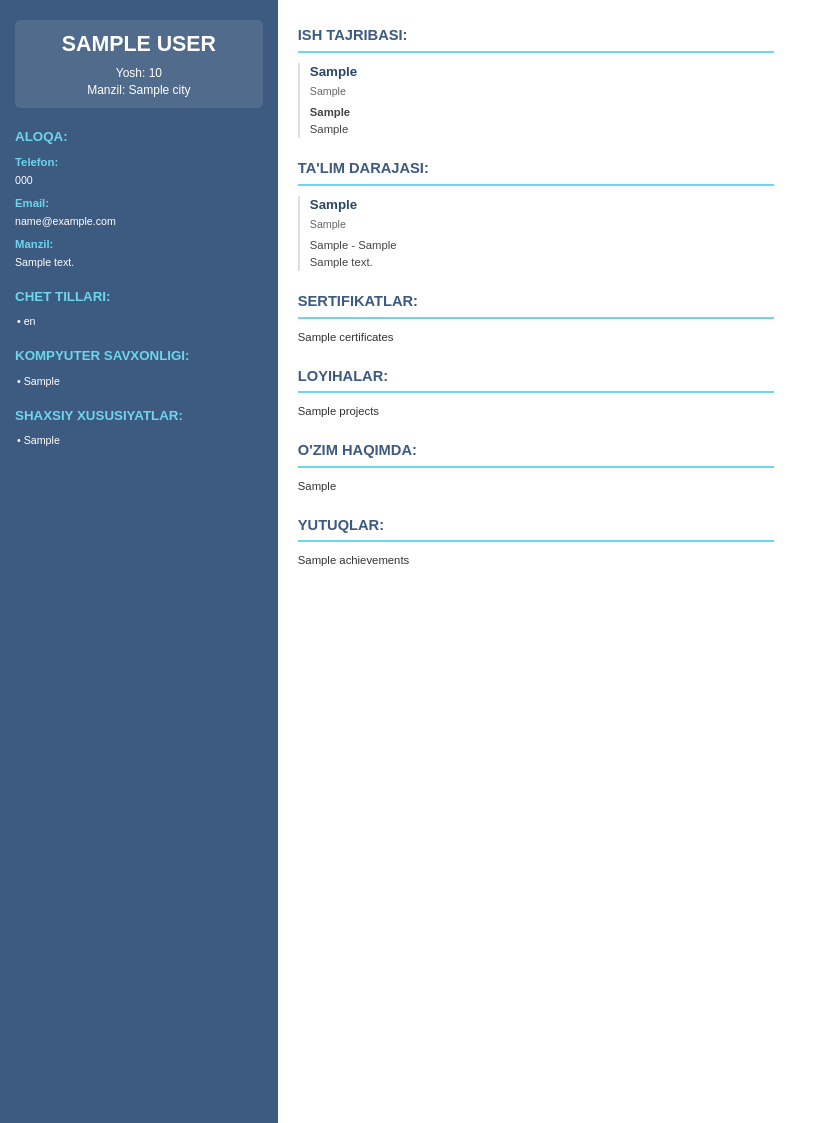
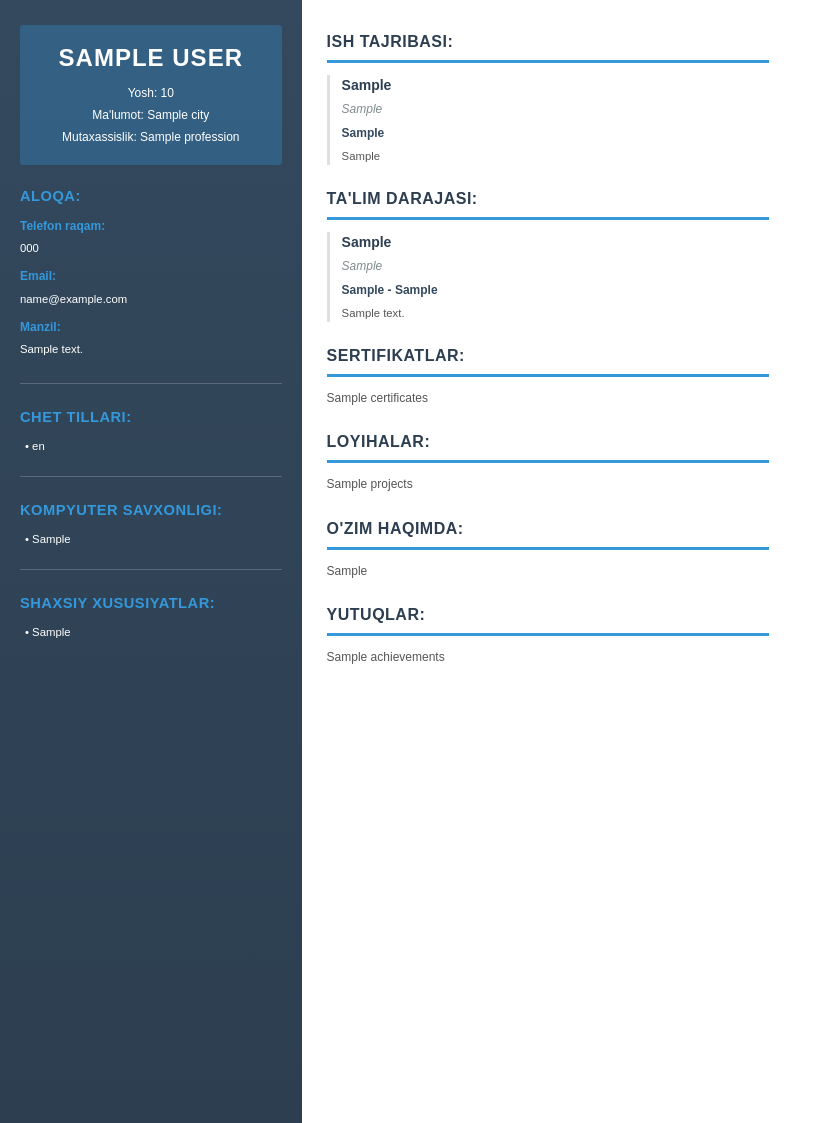
Before and after one commit to Yusufxon26/auto-rezyume, a Flask app: template templates/resume_pdf.html in a window 1280 px wide. Shown: the whole page, without its empty margins (0-837 px from the left). Run offline with Flask 3, Linux system fonts and the light colour scheme; the template is opened without the code that fills it: most values are stand-ins (such as "Sample title", 1, 10 or a date in 2020).

Commit message:
Professional two-column PDF template with dark sidebar and timeline layout

```diff
--- a/templates/resume_pdf.html
+++ b/templates/resume_pdf.html
@@ -18,214 +18,217 @@
         body {
             font-family: Arial, sans-serif;
             font-size: 9pt;
-            line-height: 1.4;
-            color: #333;
+            line-height: 1.5;
+            color: #2c3e50;
         }
 
-        .cv-wrapper {
+        .cv-container {
             display: table;
             width: 210mm;
             height: 297mm;
         }
 
-        /* CHAP USTUN */
-        .cv-left {
+        /* ============ CHAP USTUN (SIDEBAR) ============ */
+        .sidebar {
             display: table-cell;
-            width: 35%;
-            background: #3d5a80;
+            width: 38%;
+            background: linear-gradient(180deg, #34495e 0%, #2c3e50 100%);
             color: white;
-            padding: 20px 15px;
+            padding: 25px 20px;
             vertical-align: top;
         }
 
-        .photo-box {
+        /* FOTO */
+        .photo-container {
             text-align: center;
-            margin-bottom: 15px;
+            margin-bottom: 20px;
         }
 
-        .photo-box img {
-            width: 130px;
-            height: 130px;
-            border-radius: 5px;
-            border: 3px solid white;
+        .photo-container img {
+            width: 140px;
+            height: 140px;
+            border: 4px solid white;
+            border-radius: 3px;
             object-fit: cover;
         }
 
-        .name-box {
+        /* ISM VA YOSH */
+        .profile-name {
             text-align: center;
+            background: rgba(52, 152, 219, 0.3);
+            padding: 15px 10px;
             margin-bottom: 20px;
-            padding: 10px 5px;
-            background: rgba(255,255,255,0.1);
-            border-radius: 5px;
+            border-radius: 3px;
         }
 
-        .name-box h1 {
-            font-size: 16pt;
+        .profile-name h1 {
+            font-size: 18pt;
+            font-weight: bold;
             text-transform: uppercase;
-            margin-bottom: 5px;
-            font-weight: bold;
+            margin-bottom: 8px;
+            letter-spacing: 1px;
         }
 
-        .name-box .age {
+        .profile-name .info-line {
             font-size: 9pt;
-            margin-bottom: 3px;
+            margin: 4px 0;
         }
 
-        .name-box .location {
-            font-size: 8pt;
-            opacity: 0.9;
+        /* SIDEBAR SECTIONS */
+        .sidebar-block {
+            margin-bottom: 22px;
+            padding-bottom: 15px;
+            border-bottom: 1px solid rgba(255,255,255,0.2);
         }
 
-        .left-section {
-            margin-bottom: 18px;
+        .sidebar-block:last-child {
+            border-bottom: none;
         }
 
-        .left-section h3 {
-            font-size: 10pt;
+        .sidebar-block h3 {
+            font-size: 11pt;
+            color: #3498db;
             text-transform: uppercase;
-            color: #6dd5ed;
-            margin-bottom: 8px;
+            margin-bottom: 10px;
             font-weight: bold;
+            letter-spacing: 0.5px;
         }
 
-        .left-section p {
-            font-size: 8pt;
-            line-height: 1.5;
+        .contact-item {
+            margin-bottom: 10px;
+            font-size: 8.5pt;
+            line-height: 1.6;
         }
 
-        .left-section ul {
+        .contact-item strong {
+            display: block;
+            color: #3498db;
+            margin-bottom: 3px;
+            font-size: 9pt;
+        }
+
+        .sidebar-list {
             list-style: none;
             padding: 0;
-            font-size: 8pt;
-        }
-
-        .left-section li {
-            margin-bottom: 5px;
-            padding-left: 12px;
-        }
-
-        .contact-line {
-            margin-bottom: 8px;
-            font-size: 8pt;
-            word-wrap: break-word;
-        }
-
-        .contact-line strong {
-            display: block;
-            color: #6dd5ed;
-            margin-bottom: 2px;
             font-size: 8.5pt;
         }
 
-        /* O'NG USTUN */
-        .cv-right {
+        .sidebar-list li {
+            margin-bottom: 6px;
+            padding-left: 15px;
+            text-indent: -10px;
+        }
+
+        /* ============ O'NG USTUN (MAIN CONTENT) ============ */
+        .main-content {
             display: table-cell;
-            width: 65%;
-            padding: 25px 20px;
+            width: 62%;
+            padding: 30px 25px;
             vertical-align: top;
             background: white;
         }
 
-        .right-section {
-            margin-bottom: 20px;
+        .content-section {
+            margin-bottom: 22px;
         }
 
-        .right-section h3 {
-            font-size: 11pt;
-            color: #3d5a80;
+        .content-section h2 {
+            font-size: 12pt;
+            color: #2c3e50;
             text-transform: uppercase;
-            border-bottom: 2px solid #6dd5ed;
-            padding-bottom: 5px;
-            margin-bottom: 10px;
+            border-bottom: 3px solid #3498db;
+            padding-bottom: 6px;
+            margin-bottom: 12px;
             font-weight: bold;
+            letter-spacing: 0.5px;
         }
 
-        .content-item {
-            margin-bottom: 12px;
-            padding-left: 10px;
-            border-left: 2px solid #e0e0e0;
+        .timeline-item {
+            margin-bottom: 15px;
+            padding-left: 12px;
+            border-left: 3px solid #e0e0e0;
         }
 
-        .content-item h4 {
-            font-size: 10pt;
-            color: #2c4766;
-            margin-bottom: 3px;
+        .timeline-item h4 {
+            font-size: 10.5pt;
+            color: #2c3e50;
             font-weight: bold;
+            margin-bottom: 4px;
         }
 
-        .content-item .meta {
-            font-size: 8pt;
-            color: #666;
+        .timeline-item .years {
+            font-size: 9pt;
+            color: #7f8c8d;
+            font-style: italic;
+            margin-bottom: 6px;
+        }
+
+        .timeline-item .institution {
+            font-size: 9pt;
+            color: #34495e;
+            font-weight: bold;
             margin-bottom: 5px;
         }
 
-        .content-item p {
+        .timeline-item p {
             font-size: 8.5pt;
-            color: #444;
-            line-height: 1.5;
+            color: #555;
+            line-height: 1.6;
             white-space: pre-line;
         }
 
-        .simple-text {
-            font-size: 8.5pt;
-            line-height: 1.5;
+        .text-content {
+            font-size: 9pt;
+            line-height: 1.6;
+            color: #555;
             white-space: pre-line;
-        }
-
-        /* Bullet list uchun oddiy usul */
-        .bullet-list {
-            list-style: none;
-            padding: 0;
-        }
-
-        .bullet-item {
-            margin-bottom: 5px;
-            padding-left: 15px;
-            text-indent: -10px;
         }
     </style>
 </head>
 <body>
-    <div class="cv-wrapper">
+    <div class="cv-container">
 
-        <!-- CHAP USTUN -->
-        <div class="cv-left">
+        <!-- =============== CHAP USTUN (SIDEBAR) =============== -->
+        <div class="sidebar">
 
             <!-- FOTO -->
             {% if resume.photo_path %}
-            <div class="photo-box">
+            <div class="photo-container">
                 <img src="{{ url_for('static', filename=resume.photo_path, _external=True) }}" alt="Photo">
             </div>
             {% endif %}
 
-            <!-- ISM -->
-            <div class="name-box">
+            <!-- ISM, YOSH, MANZIL -->
+            <div class="profile-name">
                 <h1>{{ resume.full_name|upper }}</h1>
                 {% if resume.age %}
-                <div class="info">Yosh: {{ resume.age }}</div>
+                <div class="info-line">Yosh: {{ resume.age }}</div>
                 {% endif %}
                 {% if resume.city %}
-                <div class="info">Manzil: {{ resume.city }}</div>
+                <div class="info-line">Ma'lumot: {{ resume.city }}</div>
+                {% endif %}
+                {% if resume.profession %}
+                <div class="info-line">Mutaxassislik: {{ resume.profession }}</div>
                 {% endif %}
             </div>
 
             <!-- ALOQA -->
-            <div class="left-section">
+            <div class="sidebar-block">
                 <h3>Aloqa:</h3>
                 {% if resume.phone %}
-                <div class="contact-line">
-                    <strong>Telefon:</strong>
+                <div class="contact-item">
+                    <strong>Telefon raqam:</strong>
                     {{ resume.phone }}
                 </div>
                 {% endif %}
                 {% if resume.email %}
-                <div class="contact-line">
+                <div class="contact-item">
                     <strong>Email:</strong>
                     {{ resume.email }}
                 </div>
                 {% endif %}
                 {% if resume.address %}
-                <div class="contact-line">
+                <div class="contact-item">
                     <strong>Manzil:</strong>
                     {{ resume.address }}
                 </div>
@@ -234,23 +237,23 @@
 
             <!-- CHET TILLARI -->
             {% if resume.languages %}
-            <div class="left-section">
+            <div class="sidebar-block">
                 <h3>Chet tillari:</h3>
-                <ul class="bullet-list">
+                <ul class="sidebar-list">
                     {% for lang in resume.languages.split(',') %}
-                    <li class="bullet-item">• {{ lang.strip() }}</li>
+                    <li>• {{ lang.strip() }}</li>
                     {% endfor %}
                 </ul>
             </div>
             {% endif %}
 
-            <!-- KOMPYUTER -->
+            <!-- KOMPYUTER SAVXONLIGI -->
             {% if resume.technical_skills %}
-            <div class="left-section">
+            <div class="sidebar-block">
                 <h3>Kompyuter savxonligi:</h3>
-                <ul class="bullet-list">
+                <ul class="sidebar-list">
                     {% for skill in resume.technical_skills.split(',') %}
-                    <li class="bullet-item">• {{ skill.strip() }}</li>
+                    <li>• {{ skill.strip() }}</li>
                     {% endfor %}
                 </ul>
             </div>
@@ -258,11 +261,11 @@
 
             <!-- SHAXSIY XUSUSIYATLAR -->
             {% if resume.soft_skills %}
-            <div class="left-section">
+            <div class="sidebar-block">
                 <h3>Shaxsiy xususiyatlar:</h3>
-                <ul class="bullet-list">
+                <ul class="sidebar-list">
                     {% for skill in resume.soft_skills.split(',') %}
-                    <li class="bullet-item">• {{ skill.strip() }}</li>
+                    <li>• {{ skill.strip() }}</li>
                     {% endfor %}
                 </ul>
             </div>
@@ -270,17 +273,17 @@
 
         </div>
 
-        <!-- O'NG USTUN -->
-        <div class="cv-right">
+        <!-- =============== O'NG USTUN (MAIN CONTENT) =============== -->
+        <div class="main-content">
 
             <!-- ISH TAJRIBASI -->
             {% if resume.work_company %}
-            <div class="right-section">
-                <h3>Ish tajribasi:</h3>
-                <div class="content-item">
+            <div class="content-section">
+                <h2>Ish tajribasi:</h2>
+                <div class="timeline-item">
                     <h4>{{ resume.work_position }}</h4>
-                    <div class="meta">{{ resume.work_years }}</div>
-                    <p><strong>{{ resume.work_company }}</strong></p>
+                    <div class="years">{{ resume.work_years }}</div>
+                    <div class="institution">{{ resume.work_company }}</div>
                     {% if resume.work_duties %}
                     <p>{{ resume.work_duties }}</p>
                     {% endif %}
@@ -288,15 +291,18 @@
             </div>
             {% endif %}
 
-            <!-- TA'LIM -->
+            <!-- TA'LIM DARAJASI -->
             {% if resume.education_institution %}
-            <div class="right-section">
-                <h3>Ta'lim darajasi:</h3>
-                <div class="content-item">
+            <div class="content-section">
+                <h2>Ta'lim darajasi:</h2>
+                <div class="timeline-item">
                     <h4>{{ resume.education_institution }}</h4>
-                    <div class="meta">{{ resume.education_years }}</div>
+                    <div class="years">{{ resume.education_years }}</div>
                     {% if resume.education_degree or resume.education_field %}
-                    <p>{{ resume.education_degree }} {% if resume.education_field %}- {{ resume.education_field }}{% endif %}</p>
+                    <div class="institution">
+                        {{ resume.education_degree }}
+                        {% if resume.education_field %}- {{ resume.education_field }}{% endif %}
+                    </div>
                     {% endif %}
                     {% if resume.education_details %}
                     <p>{{ resume.education_details }}</p>
@@ -307,33 +313,33 @@
 
             <!-- SERTIFIKATLAR -->
             {% if resume.certificates %}
-            <div class="right-section">
-                <h3>Sertifikatlar:</h3>
-                <div class="simple-text">{{ resume.certificates }}</div>
+            <div class="content-section">
+                <h2>Sertifikatlar:</h2>
+                <div class="text-content">{{ resume.certificates }}</div>
             </div>
             {% endif %}
 
             <!-- LOYIHALAR -->
             {% if resume.projects %}
-            <div class="right-section">
-                <h3>Loyihalar:</h3>
-                <div class="simple-text">{{ resume.projects }}</div>
+            <div class="content-section">
+                <h2>Loyihalar:</h2>
+                <div class="text-content">{{ resume.projects }}</div>
             </div>
             {% endif %}
 
             <!-- O'ZIM HAQIMDA -->
             {% if resume.career_objective %}
-            <div class="right-section">
-                <h3>O'zim haqimda:</h3>
-                <div class="simple-text">{{ resume.career_objective }}</div>
+            <div class="content-section">
+                <h2>O'zim haqimda:</h2>
+                <div class="text-content">{{ resume.career_objective }}</div>
             </div>
             {% endif %}
 
             <!-- YUTUQLAR -->
             {% if resume.achievements %}
-            <div class="right-section">
-                <h3>Yutuqlar:</h3>
-                <div class="simple-text">{{ resume.achievements }}</div>
+            <div class="content-section">
+                <h2>Yutuqlar:</h2>
+                <div class="text-content">{{ resume.achievements }}</div>
             </div>
             {% endif %}
 
```
Also changed, not shown: static/uploads/7bd989cf-ecac-42a2-9676-f3dfa25910a5_Skrinshot_2025-12-10_002619.png (added), static/uploads/edfdd36b-f89c-4368-8347-dbd36ab8414b_porsche-911-gt3-r-6000x3374-23672.jpeg (added).
